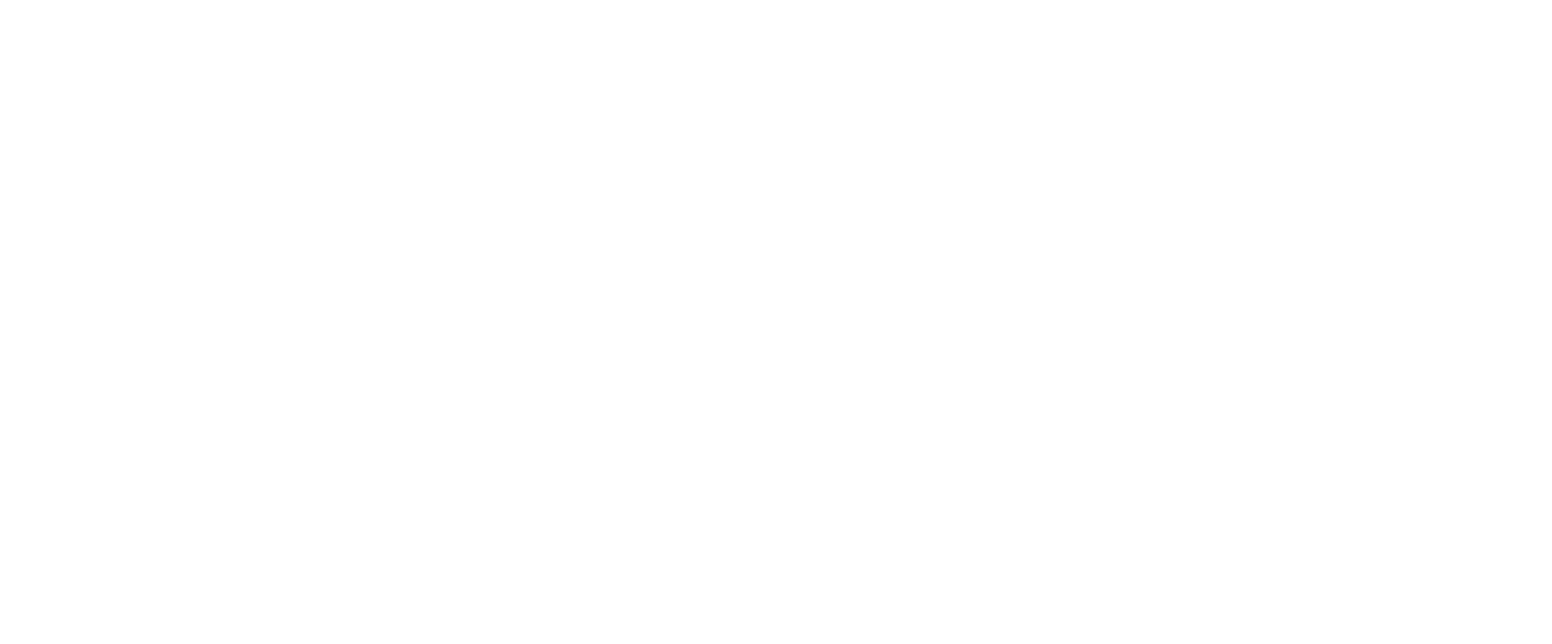
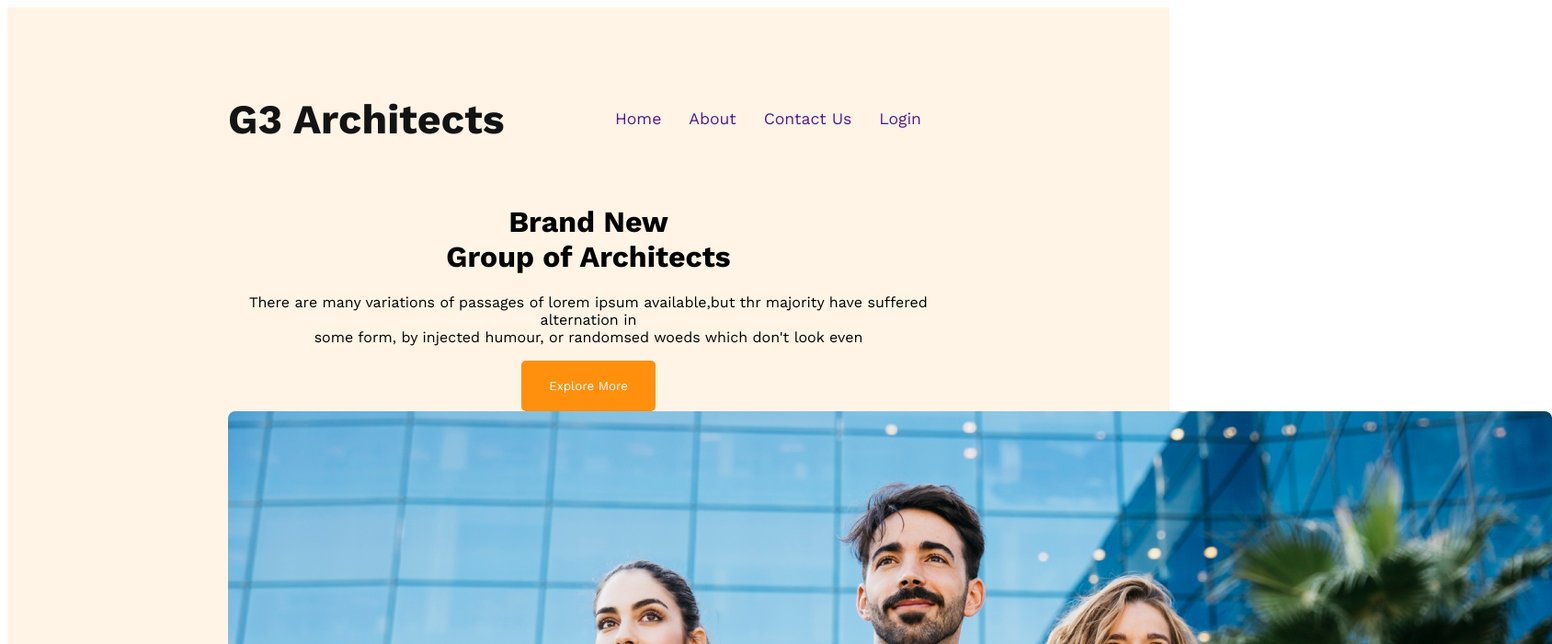
Before and after one commit to OmarRony/g3-archiects-website, a plain HTML site: page index.html in a window 1280 px wide. Shown: the top 700 px of the page at 92% size, 1688 px wide, since content can reach past the window. Drawn offline with nearby package versions, Linux system fonts and the light colour scheme.

Commit message:
nav bar done

```diff
--- a/index.html
+++ b/index.html
@@ -4,9 +4,40 @@
     <meta charset="UTF-8">
     <meta name="viewport" content="width=device-width, initial-scale=1.0">
     <title>G3 Archiects Website</title>
+
     <link rel="stylesheet" href="styles.css">
 </head>
 <body>
+    <header>
+        <div class="container">
+            <h3 class="header-text"> G3 Architects</h3>
+             <nav>
+                <ul>
+                    <li><a href=""> Home</a></li>
+                    <li><a href=""> About</a></li>
+                    <li><a href=""> Contact Us</a></li>
+                    <li><a href="">Login</a></li>
+                </ul>
+             </nav>
+        </div>
+        <div class="banner">
+        <div class="heading-text">
+            <h1 class="banner-text"> Brand New <br> Group of Architects</h1>
+            <p class="banner-para"> There are many variations of passages of lorem ipsum available,but thr majority have suffered alternation in <br> some form, by injected humour, or randomsed woeds which don't look even</p>
+
+            <button class="primary-btn"> Explore More</button>
+        </div>
+            <img class="banner-pic" src="/images/banner.png" alt="">
+        </div>
+
+
+    </header>
+    <main>
+
+    </main>
+    <footer>
+
+    </footer>
 
 
 </body>
--- a/styles.css
+++ b/styles.css
@@ -0,0 +1,63 @@
+@import url('https://fonts.googleapis.com/css2?family=Lato:ital,wght@0,100;0,900;1,400&family=Work+Sans:wght@400;600;700;800&display=swap');
+
+*{
+    font-family: 'Lato', sans-serif;
+     font-family: 'Work Sans', sans-serif;
+}
+header{
+    background-color:rgba(255, 144, 14, 0.10);;
+    padding:50px 240px;
+}
+.container{
+    display: flex;
+    justify-content: space-between;
+    align-items: center;
+
+
+
+}
+
+.header-text{
+    font-size: 2.8rem;
+    font-weight: 700;
+    color:#131313
+}
+nav > ul{
+    display: flex;
+
+
+}
+ul>li {
+    list-style: none;
+    margin-right: 30px;
+    font-weight: 500;
+    font-size: 1.1rem;
+    color:#424242;
+
+}
+nav>ul>li>a{
+    text-decoration: none;
+
+}
+
+.banner-text{
+    text-align: center;
+}
+.banner-para{
+    text-align: center;
+}
+.primary-btn{
+    padding: 20px 30px;
+    color:white;
+    border-radius: 5px;
+    border: none;
+    background-color:#FF900E;
+
+
+}
+
+.banner{
+    max-width: 800px;
+    margin:0 auto;
+    text-align: center;
+}
```
